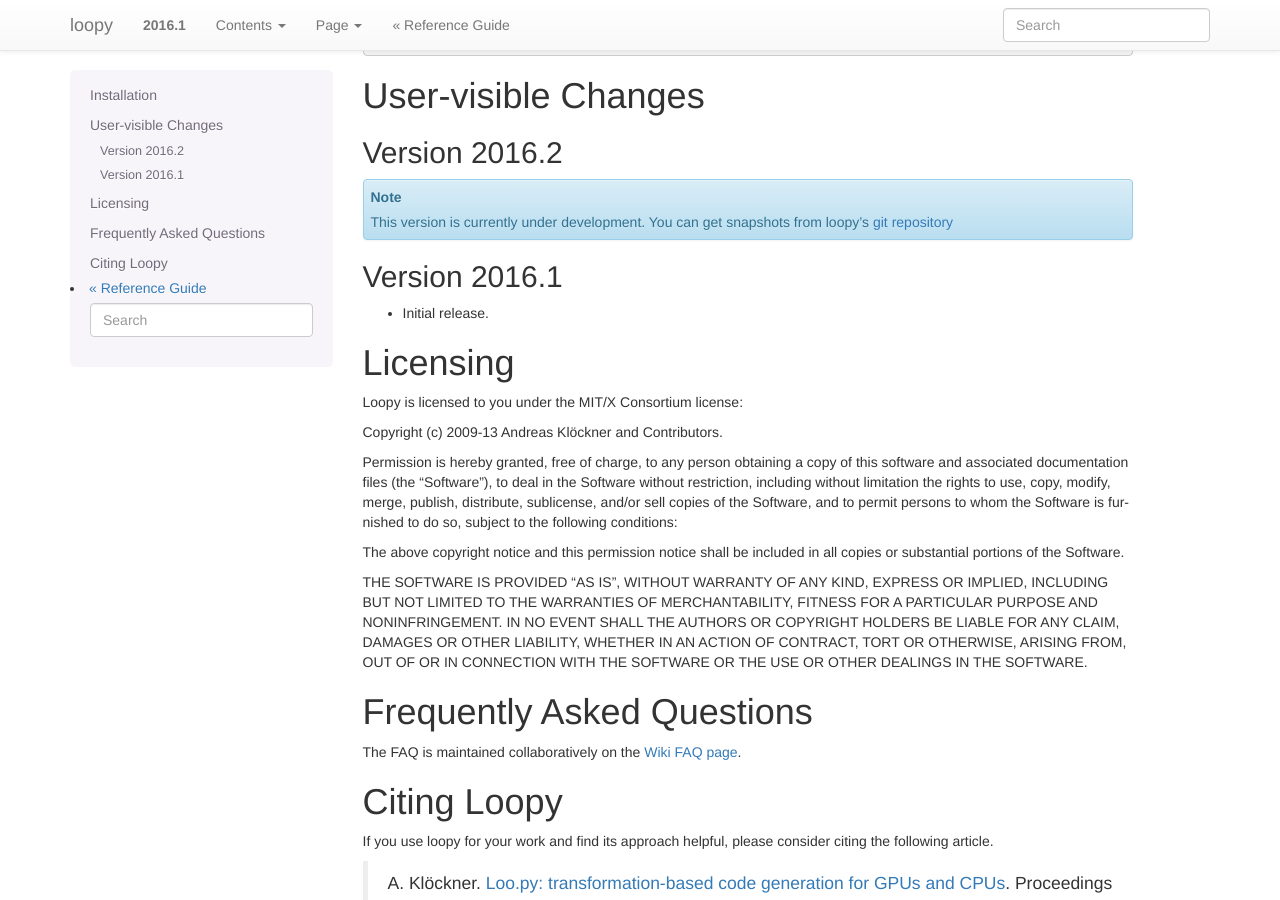
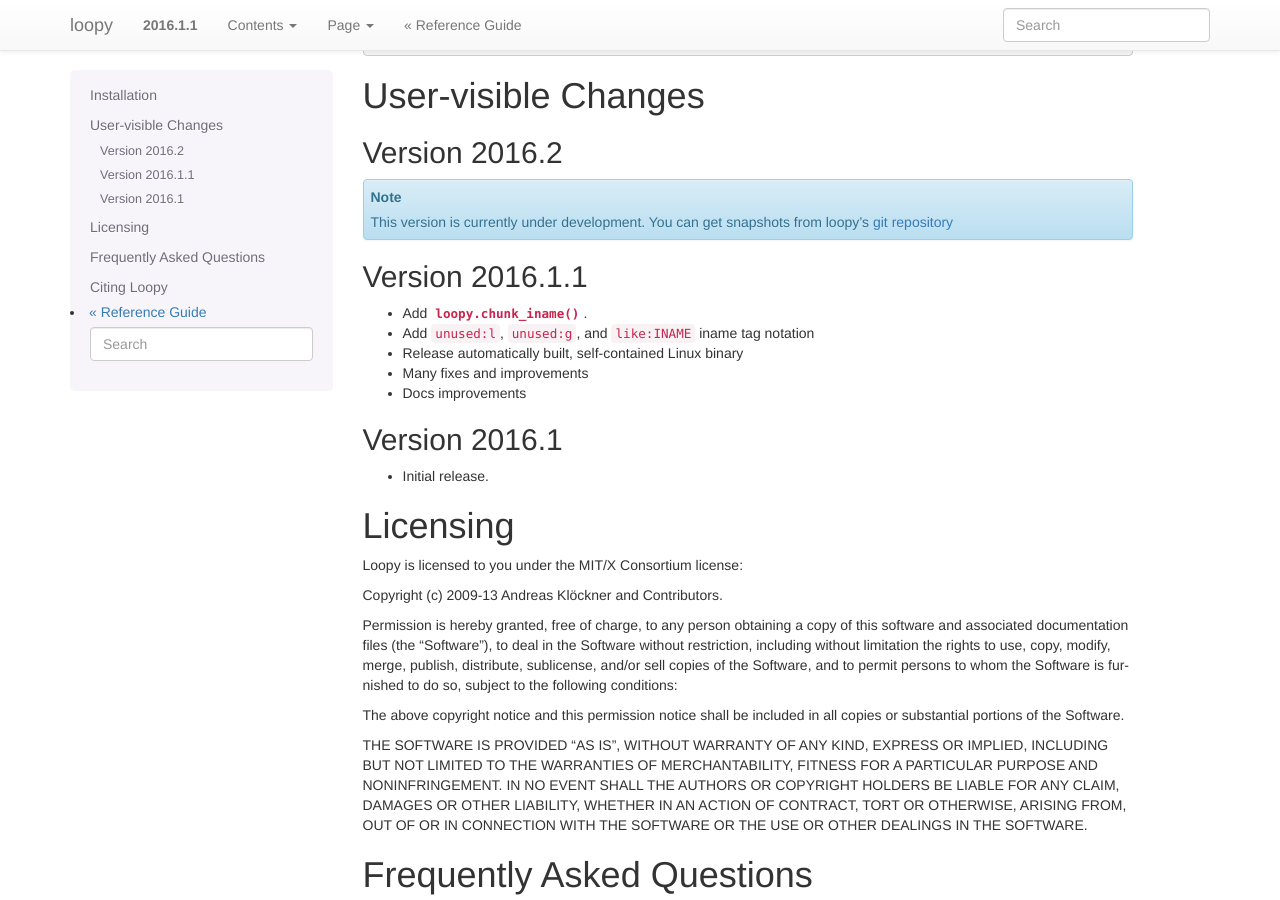
Before and after one commit to inducer/loopy, a Sphinx documentation site: the page built from doc/misc.rst, in a window 1280 px wide and 900 px high, scrolled down 427 px. Built offline with Sphinx 7.4.7, drawn with Linux system fonts in a browser that asks for light colours.

```diff
--- a/doc/misc.rst
+++ b/doc/misc.rst
@@ -33,6 +33,15 @@ Version 2016.2
 
     This version is currently under development. You can get snapshots from
     loopy's `git repository <https://github.com/inducer/loopy>`_
+
+Version 2016.1.1
+----------------
+
+* Add :func:`loopy.chunk_iname`.
+* Add ``unused:l``, ``unused:g``, and ``like:INAME`` iname tag notation
+* Release automatically built, self-contained Linux binary
+* Many fixes and improvements
+* Docs improvements
 
 Version 2016.1
 --------------
--- a/loopy/version.py
+++ b/loopy/version.py
@@ -21,7 +21,7 @@ THE SOFTWARE.
 """
 
 
-VERSION = (2016, 1)
+VERSION = (2016, 1, 1)
 VERSION_STATUS = ""
 VERSION_TEXT = ".".join(str(x) for x in VERSION) + VERSION_STATUS
 
--- a/setup.py
+++ b/setup.py
@@ -38,7 +38,7 @@ setup(name="loo.py",
 
       install_requires=[
           "pytools>=2016.1",
-          "pymbolic>=2016.1.1",
+          "pymbolic>=2016.2",
           "cgen>=2016.1",
           "islpy>=2016.1",
           "six>=1.8.0",
```
